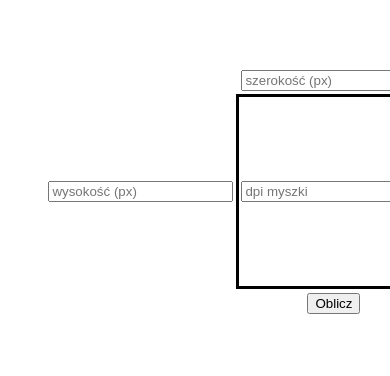
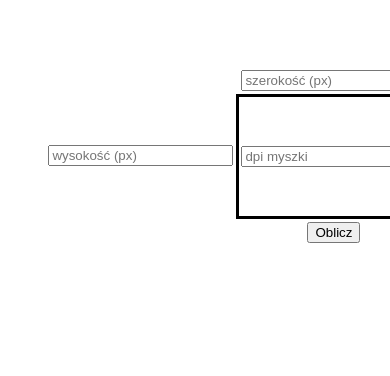
Before and after one commit to PawelKrezel/ruch_myszy_po_stole, a plain HTML site: page index.html in a window 390 px wide. Shown: the top 376 px of the page. Drawn offline with Linux system fonts and the light colour scheme.

Commit message:
Update style.css

```diff
--- a/style.css
+++ b/style.css
@@ -16,8 +16,8 @@ table
 }
 td
 {
-	width: 20vw;
-	height: 20vw;
+	width: 10vw;
+	height: 10vw;
 }
 td.mniejsze
 {
@@ -27,6 +27,8 @@ td.mniejsze
 {
 	border:solid black;
 	text-align: center;
+	width: 30vw;
+	height: 30vw;
 }
 #szer
 {
@@ -48,8 +50,8 @@ p
 {
 	td
 	{
-		width: 20vw;
-		height: 20vw;
+		width: 10vw;
+		height: 10vw;
 	}
 	td.mniejsze
 	{
@@ -63,4 +65,9 @@ p
 	{
 		margin-bottom: 15vw;
 	}
+	#kwadrat
+	{
+		width: 30vw;
+		height: 30vw;
+	}
 }
```
